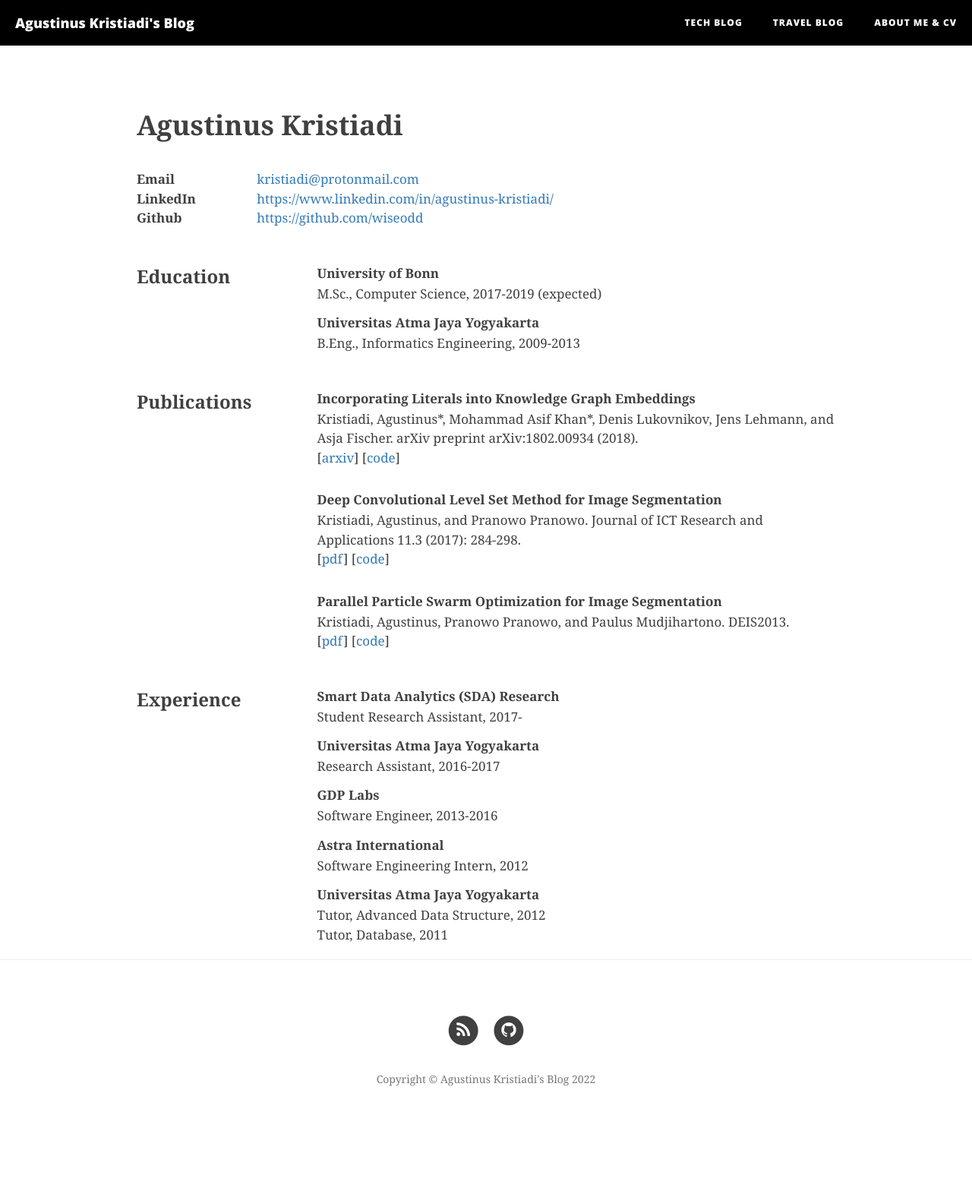
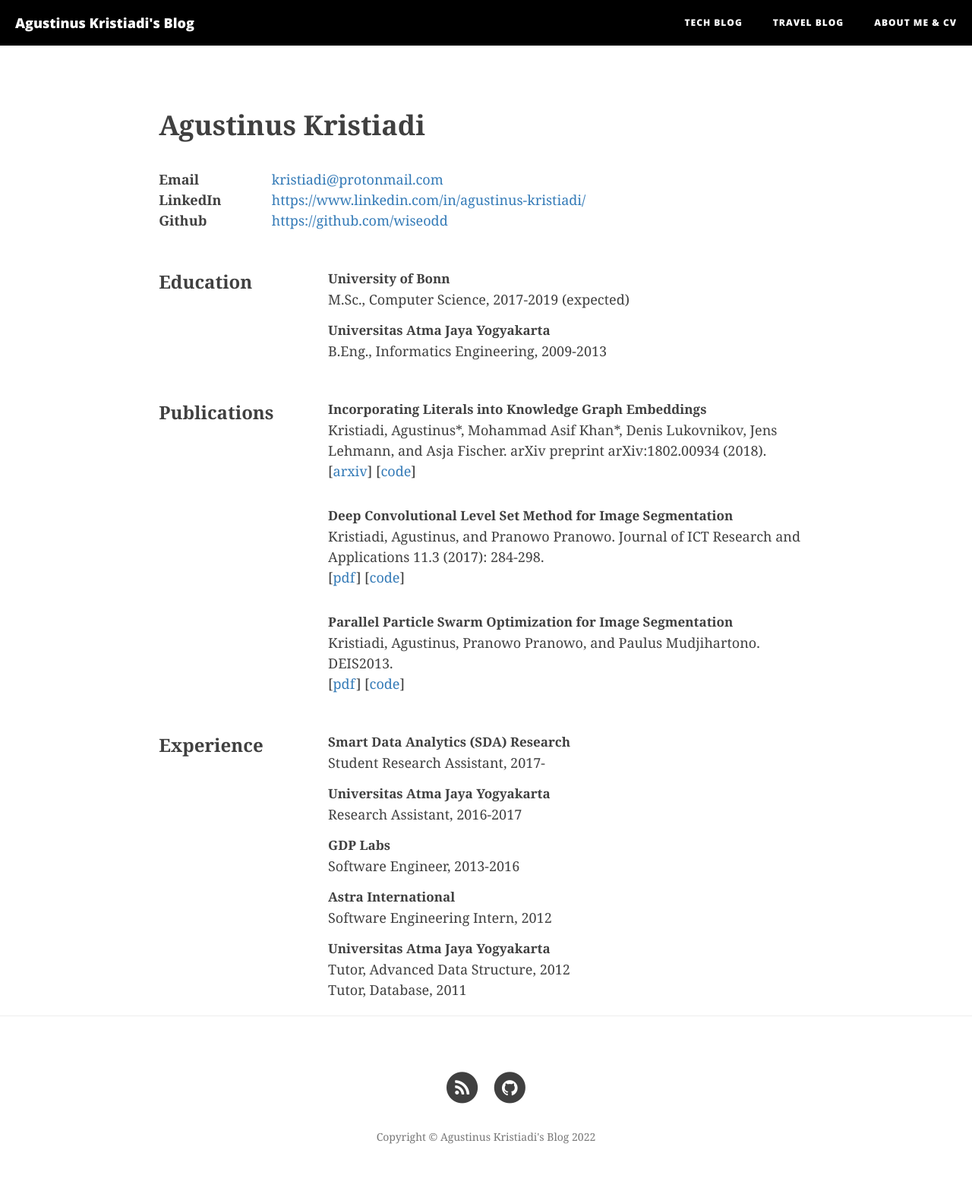
Before and after one commit to hsyodysseyjr/wiseodd0, a Jekyll site: the page built from about.html, in a window 1280 px wide. Shown: the whole page at 76% size. Built offline with Jekyll 4.4.1, drawn with Linux system fonts in a browser that asks for light colours; nearby versions of some CDN libraries; before the commit the page ends 1496 px from its top, so only the background shows below that.

Commit message:
Update typography

```diff
--- a/css/clean-blog.css
+++ b/css/clean-blog.css
@@ -1,13 +1,13 @@
 body {
   font-family: Georgia, serif;
-  font-size: 17px;
+  font-size: 18px;
   color: #404040;
   line-height: 1.5;
 }
 
 @media only screen and (min-width: 480px) {
   body {
-    font-size: 17px;
+    font-size: 18px;
   }
 }
 p {
@@ -498,3 +498,10 @@ body {
   margin-left: auto;
   margin-right: auto;
 }
+
+.container {
+  padding-right: 50px;
+  padding-left: 50px;
+  margin-right: auto;
+  margin-left: auto;
+}
```
